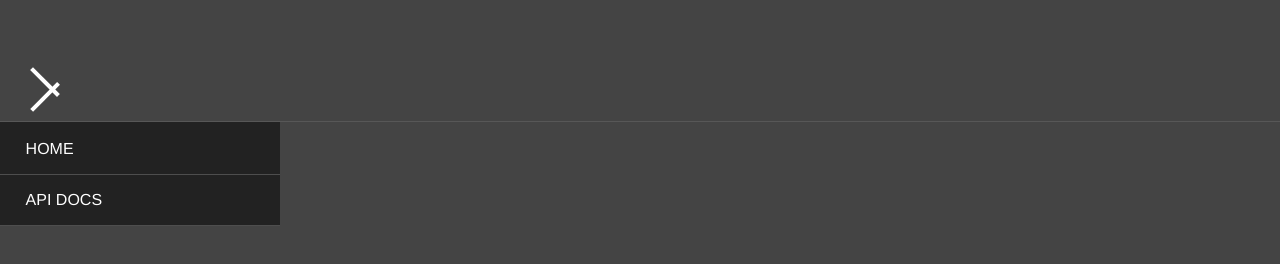
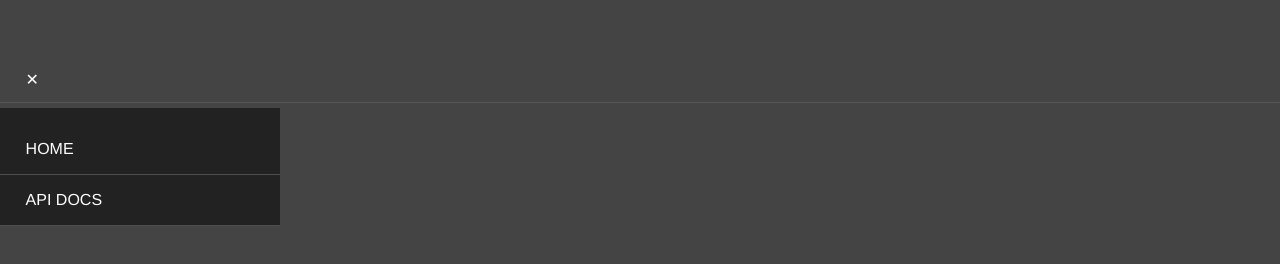
Before and after one commit to rylarsendtown/tourmanager-landing, a plain HTML site: page index.html in a window 1280 px wide. Both pictures are taken after a click on the element 44 px from the left and 275 px from the top of the page. Shown: the part 186-450 px from the top of the page. Drawn offline with Linux system fonts and the light colour scheme.

Commit message:
Update index.html

```diff
--- a/index.html
+++ b/index.html
@@ -8,15 +8,15 @@
   <link rel="stylesheet" href="styles.css">
 </head>
 <body>
-  <!-- Fixed header: extends to top, left, and right edges -->
+  <!-- Fixed header extending edge-to-edge -->
   <header class="site-header">
     <div class="header-content">
-      <!-- Title container: uses golden ratio proportions; looser letterspacing -->
+      <!-- Title container (golden ratio proportions) -->
       <div class="title-container-navbar">
         <h1 class="title-top">TOURMANAGER</h1>
         <h2 class="title-bottom">API</h2>
       </div>
-      <!-- Equalizer placed immediately below the title container -->
+      <!-- Equalizer below title container -->
       <div class="equalizer-navbar">
         <div class="equalizer-row">
           <div class="eq-bar"></div>
@@ -27,12 +27,15 @@
           <div class="eq-bar"></div>
         </div>
       </div>
-      <!-- Hamburger menu button placed below the equalizer -->
+      <!-- Hamburger/Close toggle below equalizer -->
       <div class="hamburger-container">
         <div class="hamburger" id="hamburger">
           <span></span>
           <span></span>
           <span></span>
+        </div>
+        <div class="close-btn" id="closeBtn">
+          &#10005;
         </div>
       </div>
     </div>
@@ -45,7 +48,7 @@
     <!-- Additional links can be added here -->
   </nav>
 
-  <!-- Main content area (pushed down by the fixed header) -->
+  <!-- Main content area (pushed down by the header) -->
   <main class="safe-area">
     <div class="main-content">
       <div class="tagline" id="tagline">
@@ -55,19 +58,31 @@
   </main>
 
   <script>
-    // When the page loads, show the tagline after a 2-second delay.
+    // Fade in the tagline after a 2-second delay.
     window.addEventListener("load", () => {
       setTimeout(() => {
         document.getElementById("tagline").classList.add("visible");
       }, 2000);
     });
 
-    // Toggle the hamburger menu.
+    // Toggle hamburger/close icons and slide-out nav menu.
     const hamburger = document.getElementById('hamburger');
+    const closeBtn  = document.getElementById('closeBtn');
     const navMenu   = document.getElementById('navMenu');
+
+    // Initially show the hamburger and hide the close icon.
+    closeBtn.style.display = "none";
+
     hamburger.addEventListener('click', () => {
-      hamburger.classList.toggle('active'); // animate the hamburger lines into an "X"
-      navMenu.classList.toggle('open');     // slide the menu in/out
+      hamburger.style.display = "none";
+      closeBtn.style.display = "block";
+      navMenu.classList.add('open');
+    });
+
+    closeBtn.addEventListener('click', () => {
+      closeBtn.style.display = "none";
+      hamburger.style.display = "flex";
+      navMenu.classList.remove('open');
     });
   </script>
 </body>
```
